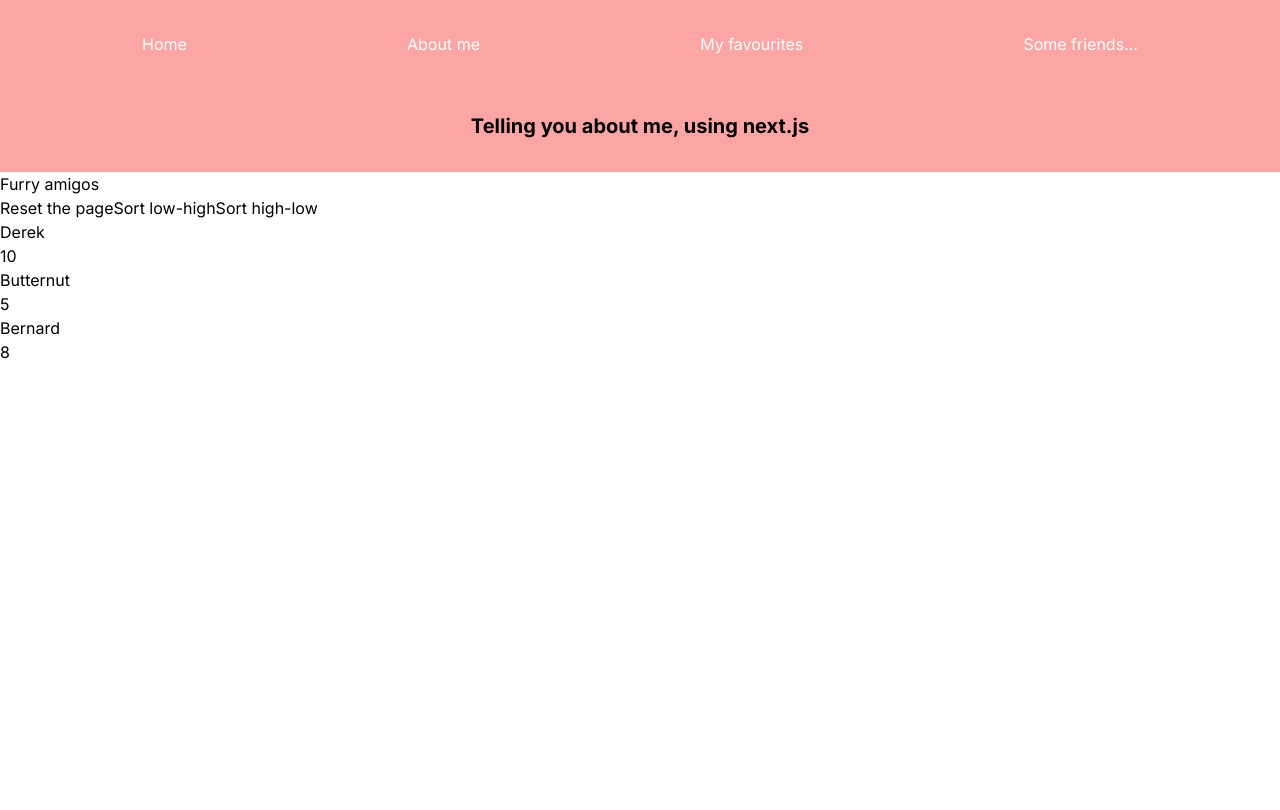
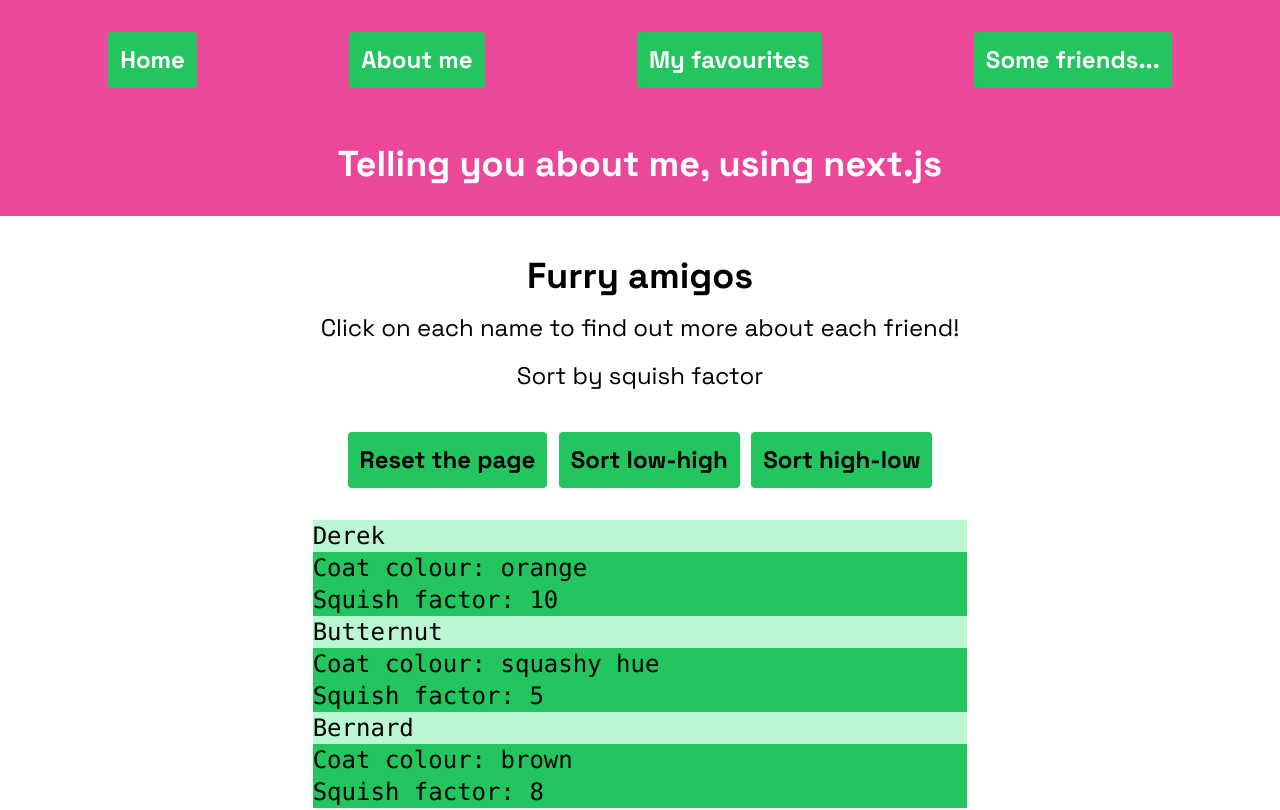
Before and after one commit to nellie-allsop/lab-2, a Next.js app: page /friends in a window 1280 px wide. Shown: the top 810 px of the page. Built offline with nearby package versions, Linux system fonts and the light colour scheme.

Commit message:
fix [0] error

```diff
--- a/app/about/page.tsx
+++ b/app/about/page.tsx
@@ -1,3 +1,7 @@
 export default function AboutRoute() {
-	return <p className="p-8">Fun fact, I moved to Norwich this year!</p>;
+	return (
+		<main className="p-8 flex flex-col items-center justify-center">
+			<p className="p-8">Fun fact, I moved to Norwich this year!</p>
+		</main>
+	)
 }
--- a/app/components/Header.tsx
+++ b/app/components/Header.tsx
@@ -2,17 +2,22 @@ import Link from "next/link";
 
 export default function Header() {
 	return (
-		<div className="bg-red-300">
+		<div className="bg-pink-500 text-white">
 			<div className="flex flex-col">
-				<nav className="flex justify-around text-white m-8">
-					<Link href="./">Home </Link>
-					<Link href="./about">About me</Link>
-					<Link href="./favourites">My favourites</Link>
-					<Link href="./friends">Some friends...</Link>
+				<nav className="flex justify-around m-8 text-2xl">
+					<Link
+						className="bg-green-500 hover:bg-green-300 font-bold rounded py-3 px-3"
+						href="./"
+					>
+						Home{" "}
+					</Link>
+					<Link 						className="bg-green-500 hover:bg-green-300 font-bold rounded py-3 px-3" href="./about">About me</Link>
+					<Link 						className="bg-green-500 hover:bg-green-300 font-bold rounded py-3 px-3" href="./favourites">My favourites</Link>
+					<Link 						className="bg-green-500 hover:bg-green-300 font-bold rounded py-3 px-3" href="./friends">Some friends...</Link>
 				</nav>
 				<div>
 					<br />
-					<h1 className="font-bold flex justify-around mb-8 text-xl">
+					<h1 className="font-bold flex justify-around mb-8 text-4xl">
 						Telling you about me, using next.js
 					</h1>
 				</div>
--- a/app/favourites/page.tsx
+++ b/app/favourites/page.tsx
@@ -1,3 +1,7 @@
 export default function FavouriteRoute() {
-	return <p className="p-8">I love chocolate covered pretzels.</p>;
+	return (
+		<main className="p-8 flex flex-col items-center justify-center">
+			<p className="p-8">I love chocolate covered pretzels.</p>
+		</main>
+	);
 }
--- a/app/friends/[guineapigs]/page.tsx
+++ b/app/friends/[guineapigs]/page.tsx
@@ -1,11 +1,21 @@
-type guineaParam = { params: { pets: string } };
+import Link from "next/link";
 
-export default function GPRoute({ params }: guineaParam) {
+type guineaParam = { params: { guineapigs: string } };
+
+export function generateMetadata({ params }: guineaParam) {
+	const modTitle =
+		params.guineapigs[0].toUpperCase() + params.guineapigs.slice(1);
+	return {
+		title: `My friends | ${modTitle}`,
+		description: `A few facts about ${params.guineapigs}`,
+	};
+}
+
+export default function Page({ params }: guineaParam) {
 	return (
 		<div>
-			<p className="p-40 flex justify-around">
-				This page is spooookily different to the others
-			</p>
+			<h2>A dynamic route parameter: {params.guineapigs}</h2>
+			<Link href="/friends">back button</Link>
 		</div>
 	);
 }
--- a/app/friends/layout.tsx
+++ b/app/friends/layout.tsx
@@ -1,6 +1,17 @@
-export default function Layout({ children }: { children: React.ReactNode }) {
+import type { Metadata } from "next";
+
+export const metadata: Metadata = {
+	title: "A cute website",
+	description: "made during a next.js course",
+};
+
+export default function friendsLayout({
+	children,
+}: {
+	children: React.ReactNode;
+}) {
 	return (
-		<main className="bg-white h-screen">
+		<main className="bg-white h-screen p-8 flex flex-col items-center ">
 			<div>{children}</div>
 		</main>
 	);
--- a/app/friends/page.tsx
+++ b/app/friends/page.tsx
@@ -1,4 +1,10 @@
 import Link from "next/link";
+import { Metadata } from "next";
+
+export const metadata: Metadata = {
+	title: "Friends",
+	description: "A page all about some of my furry friends",
+};
 
 type guineasSearchQuery = {
 	sortBy: string;
@@ -7,6 +13,7 @@ type guineasSearchQuery = {
 type guineasType = {
 	name: string;
 	squishFactor: number;
+	colour: string;
 	id: number;
 };
 
@@ -14,17 +21,20 @@ let guineas: guineasType[] = [
 	{
 		name: "Derek",
 		squishFactor: 10,
+		colour: "orange",
 		id: 0,
 	},
 	{
 		name: "Butternut",
 		squishFactor: 5,
-		id: 2,
+		colour: "squashy hue",
+		id: 1,
 	},
 	{
 		name: "Bernard",
 		squishFactor: 8,
-		id: 1,
+		colour: "brown",
+		id: 2,
 	},
 ];
 
@@ -51,23 +61,47 @@ export default function Page({
 		sortedGuineas.sort(compareGuineas).reverse();
 	}
 	return (
-		<div>
-			<h1>Furry amigos</h1>
-			<Link href="/friends">Reset the page</Link>
-			<Link href="/friends?sortBy=asc">Sort low-high</Link>
-			<Link href="/friends?sortBy=desc">Sort high-low</Link>
-
+		<div className="text-2xl">
+			<div className="flex flex-col items-center">
+				<h1 className="font-bold text-4xl m-2">Furry amigos</h1>
+				<p className="m-2">Click on each name to find out more about each friend!</p>
+				<h2 className="m-2">Sort by squish factor</h2>
+			</div>
+			<div className="flex flex-row justify-around m-8">
+				<Link
+					className="bg-green-500 hover:bg-green-300 font-bold rounded py-3 px-3"
+					href="/friends"
+				>
+					Reset the page
+				</Link>
+				<br />
+				<Link
+					className="bg-green-500 hover:bg-green-300 font-bold rounded py-3 px-3"
+					href="/friends?sortBy=asc"
+				>
+					Sort low-high
+				</Link>
+				<br />
+				<Link
+					className="bg-green-500 hover:bg-green-300 font-bold rounded py-3 px-3"
+					href="/friends?sortBy=desc"
+				>
+					Sort high-low
+				</Link>
+			</div>
+			<div className="bg-green-500 flex flex-col">
 				{sortedGuineas.map((guineas) => {
 					return (
-					<div key={guineas.id}>
-						<Link href={`/friends${guineas.name.toLowerCase()}`}>
-							{guineas.name}
-							<br />
-							{guineas.squishFactor}
+						<div className="font-mono" key={guineas.id}>
+							<Link href={`/friends/${guineas.name.toLowerCase()}`}>
+								<div className="bg-green-200">{guineas.name}</div>
 							</Link>
+							<p>Coat colour: {guineas.colour}</p>
+							<p>Squish factor: {guineas.squishFactor}</p>
 						</div>
 					);
 				})}
 			</div>
+		</div>
 	);
 }
--- a/app/layout.tsx
+++ b/app/layout.tsx
@@ -1,14 +1,15 @@
 import type { Metadata } from "next";
-import { Inter } from "next/font/google";
+import { Space_Grotesk } from "next/font/google";
 import "./globals.css";
 import Header from "./components/Header";
 import Footer from "./components/Footer";
 
-const inter = Inter({ subsets: ["latin"] });
+const space = Space_Grotesk({ subsets: ["latin"] });
 
 export const metadata: Metadata = {
-	title: "My Next App",
-	description: "Generated by Nellie",
+	title: "about Nellie",
+	description:
+		"Come on a magical, mystical journey into the world of Miss Allsop.",
 };
 
 export default function RootLayout({
@@ -19,10 +20,12 @@ export default function RootLayout({
 	return (
 		<html lang="en">
 			<body
-				className={`${inter.className} bg-gradient-to-r from-yellow-500 via-green-500 to-pink-500 h-screen`}
+				className={`${space.className} bg-gradient-to-r from-yellow-500 via-green-500 to-pink-500`}
 			>
 				<Header />
+				<div className="h-screen">
 				{children}
+				</div>
 				<Footer />
 			</body>
 		</html>
--- a/app/page.tsx
+++ b/app/page.tsx
@@ -1,11 +1,11 @@
 export default function Home() {
 	return (
-		<main className="p-8">
-			<h2 className="font-weight: 700">What's your name?</h2>
+		<main className="p-8 flex flex-col items-center justify-center">
+			<h2 className="text-2xl font-bold text-white">What's your name?</h2>
 			<p className="font-mono">I'm called Nellie.</p>
-			<h2>How old are you?</h2>
+			<h2 className="text-2xl font-bold text-white">How old are you?</h2>
 			<p className="font-mono">I'm 28</p>
-			<h2>Do you have any pets?</h2>
+			<h2 className="text-2xl text-white font-bold">Do you have any pets?</h2>
 			<p className="font-mono">
 				No, but I'd love to have some guinea pigs, including one called Dave.
 			</p>
```
Also changed, not shown: tsconfig.json (+18 -5 lines). Lines whose indentation alone changed are shown as unchanged.
